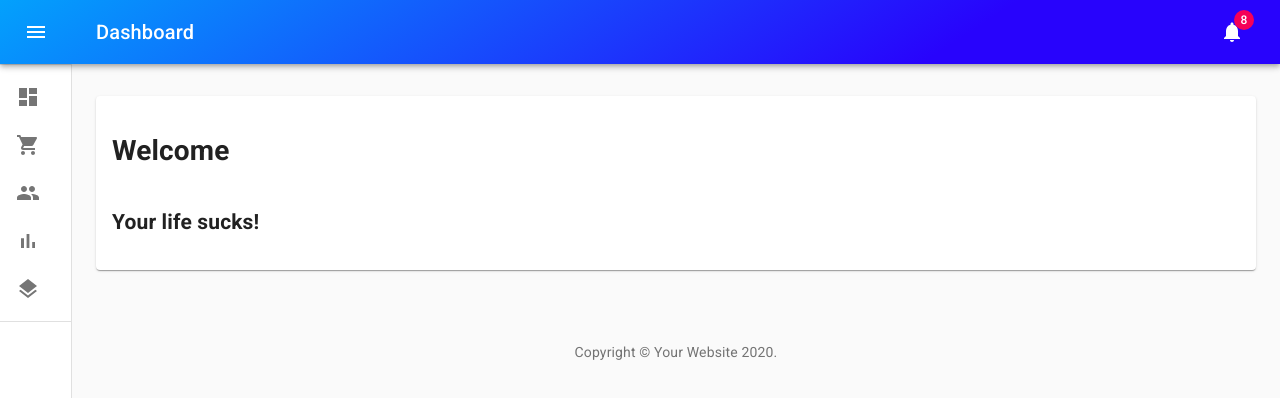
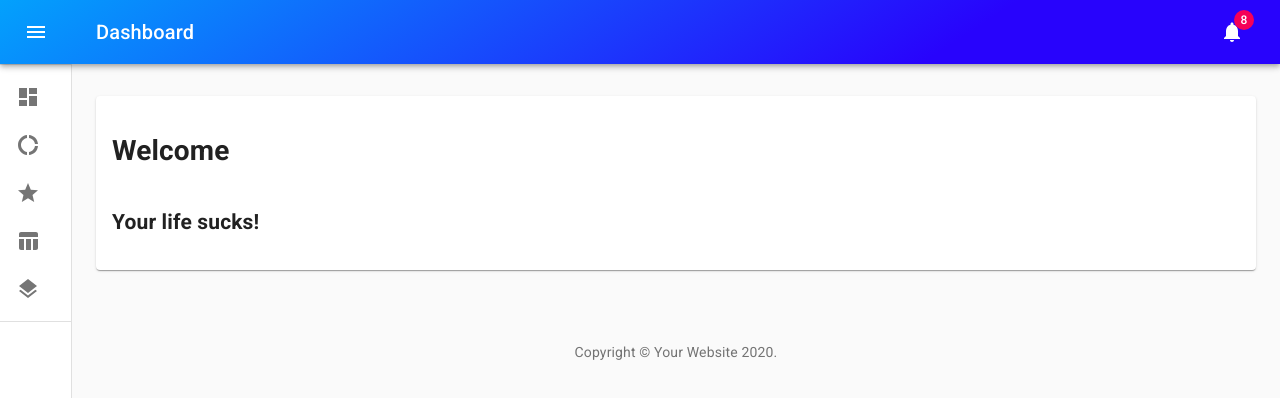
Before and after one commit to J-Singh99/PecConnect, a React (Create React App) app in the folder frontend/: page /dashboard in a window 1280 px wide. Shown: the top 398 px of the page. Built offline with nearby package versions, Linux system fonts and the light colour scheme.

Commit message:
Changed Icons

```diff
--- a/frontend/src/components/listItems.js
+++ b/frontend/src/components/listItems.js
@@ -3,11 +3,10 @@ import ListItem from '@material-ui/core/ListItem';
 import ListItemIcon from '@material-ui/core/ListItemIcon';
 import ListItemText from '@material-ui/core/ListItemText';
 import DashboardIcon from '@material-ui/icons/Dashboard';
-import ShoppingCartIcon from '@material-ui/icons/ShoppingCart';
-import PeopleIcon from '@material-ui/icons/People';
-import BarChartIcon from '@material-ui/icons/BarChart';
+import DonutLargeIcon from '@material-ui/icons/DonutLarge';
+import TableChartIcon from '@material-ui/icons/TableChart';
 import LayersIcon from '@material-ui/icons/Layers';
-
+import GradeIcon from '@material-ui/icons/Grade';
 
 
 export const mainListItems = (
@@ -20,7 +19,7 @@ export const mainListItems = (
     </ListItem>
     <ListItem button  component="a" {...{href:'/attendance'}} >
       <ListItemIcon>
-        <ShoppingCartIcon />
+        <DonutLargeIcon />
       </ListItemIcon>
       <ListItemText primary="Attendance" />
      </ListItem>
@@ -28,14 +27,14 @@ export const mainListItems = (
 
 
         <ListItemIcon>
-          <PeopleIcon />
+          <GradeIcon/>
         </ListItemIcon>
         <ListItemText primary="Grades" />
     </ListItem>
 
     <ListItem button  component="a" {...{href:'/timetable'}} >
       <ListItemIcon>
-        <BarChartIcon />
+        <TableChartIcon/>
       </ListItemIcon>
         <ListItemText primary="Time Table" />
     </ListItem>
```
